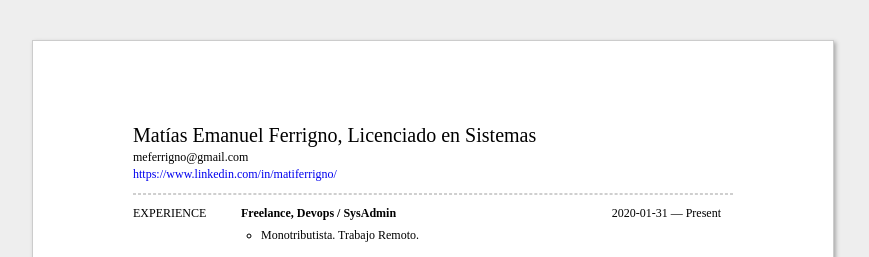
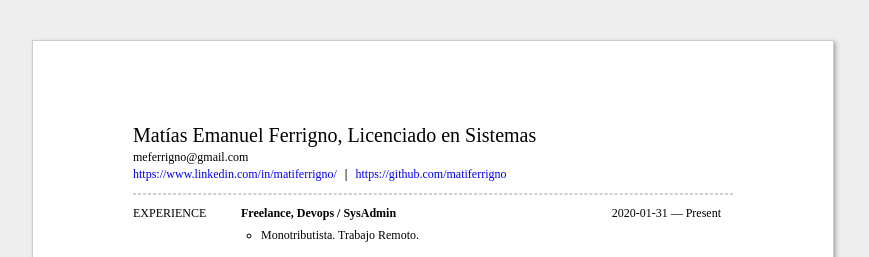
Before and after one commit to matiferrigno/resume, a plain HTML site: page index.html in a window 1280 px wide. Shown: the top 257 px of the page, without its empty margins (207-1076 px from the left). Drawn offline with Linux system fonts and the light colour scheme.

Commit message:
Deploying to gh-pages from @ matiferrigno/resume@423d7050b1ce3fcafd987f4d6fc74bb064c85430 🚀

```diff
--- a/index.html
+++ b/index.html
@@ -179,6 +179,10 @@ a {
       <div id='profilesBlock'>
             <span class='url'>
               <a href='https://www.linkedin.com/in/matiferrigno/'>https://www.linkedin.com/in/matiferrigno/</a>
+            </span>
+            <span class='divider'>|</span>
+            <span class='url'>
+              <a href='https://github.com/matiferrigno'>https://github.com/matiferrigno</a>
             </span>
 
       </div>
```
